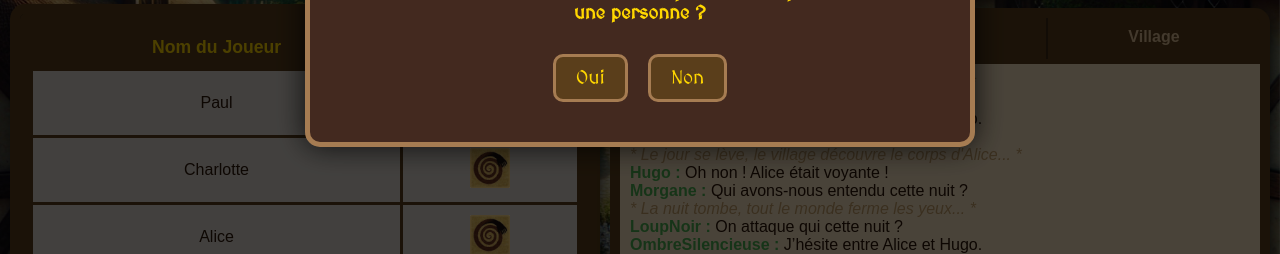
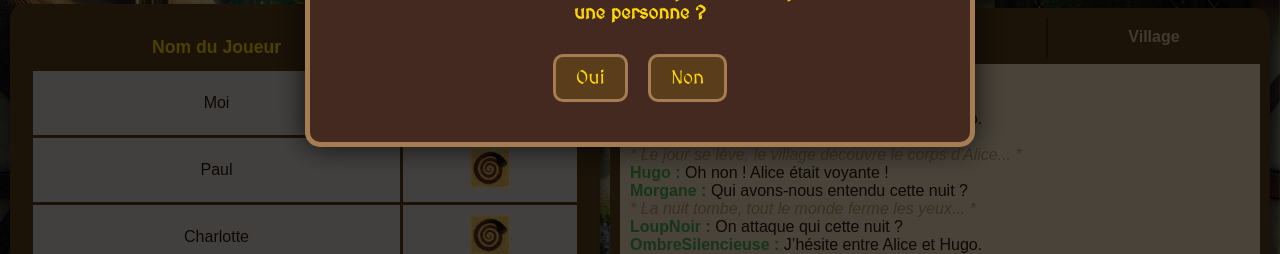
Before and after one commit to MrPingoo/iut-alt-loups-garous-de-thiercelieux, a React (Create React App) app: page / in a window 1280 px wide. Shown: the part 362-616 px from the top of the page. Built offline with nearby package versions, Linux system fonts and the light colour scheme.

Commit message:
feat : add a default "Me" user

```diff
--- a/src/components/Game.jsx
+++ b/src/components/Game.jsx
@@ -64,10 +64,22 @@
         "Thomas"
     ];
 
+    function shuffle(array) {
+        for (let i = array.length - 1; i > 0; i--) {
+            const j = Math.floor(Math.random() * (i + 1));
+            [array[i], array[j]] = [array[j], array[i]];
+        }
+        return array;
+    }
+
+    const SHUFFLED_ROLES = shuffle([
+        ...DEFAULT_ROLES,
+        ...Array(NUM_PLAYERS - DEFAULT_ROLES.length).fill("villagois")
+    ]);
     const players = createPlayers(
-        DEFAULT_NAMES.slice(0, NUM_PLAYERS).map((name, i) => ({
+        ["Moi", ...DEFAULT_NAMES.slice(0, NUM_PLAYERS - 1)].map((name, i) => ({
             name,
-            role: DEFAULT_ROLES[i] || "villagois"
+            role: SHUFFLED_ROLES[i]
         }))
     );
 
```
